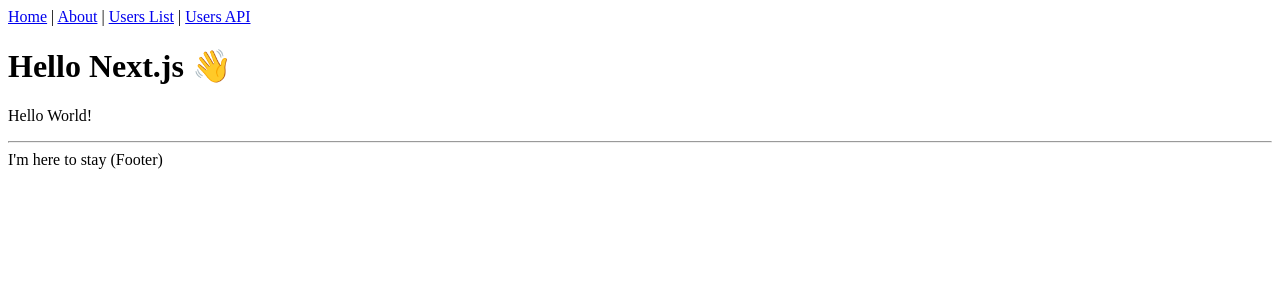
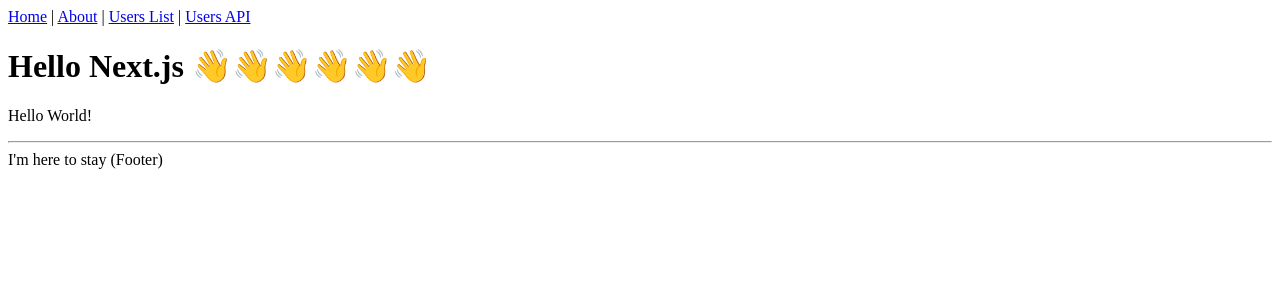
Before and after one commit to brianunlam/feed-content-viewer, a Next.js app: page / in a window 1280 px wide. Shown: the top 300 px of the page. Built offline with nearby package versions, Linux system fonts and the light colour scheme.

Commit message:
Test branch protection on github (#1)
* Test branch protection on github

```diff
--- a/src/pages/index.tsx
+++ b/src/pages/index.tsx
@@ -3,7 +3,7 @@
 
 const IndexPage = () => (
   <Layout title="Home | Next.js + TypeScript Example">
-    <h1>Hello Next.js 👋</h1>
+    <h1>Hello Next.js 👋👋👋👋👋👋</h1>
     <p>
     <div className={css.example}>Hello World!</div>
     </p>
```
